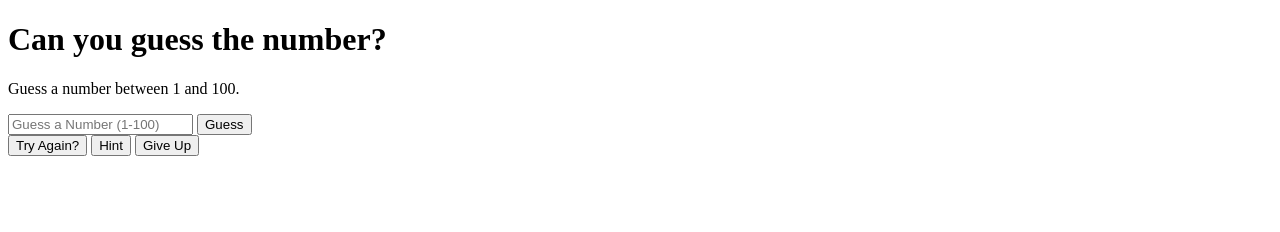
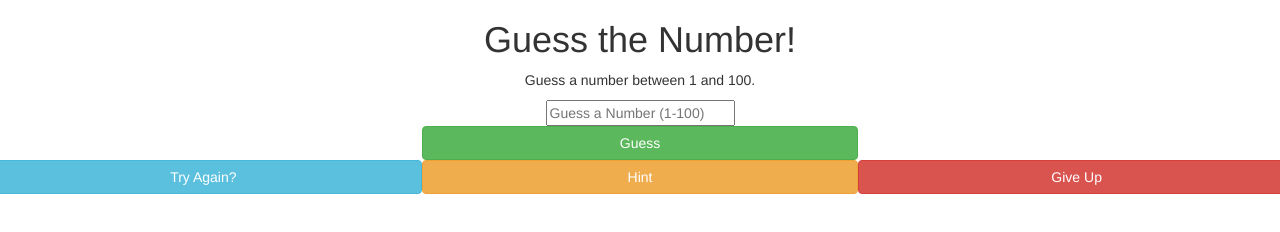
Before and after one commit to paloobi/guessing-game, a plain HTML site: page index.html in a window 1280 px wide. Drawn offline with Linux system fonts and the light colour scheme.

Commit message:
add bootstrap button styles

```diff
--- a/index.html
+++ b/index.html
@@ -4,24 +4,35 @@
   <head>
     <meta charset="utf-8">
     <title>Guess the Number!</title>
+    <link rel="stylesheet" href="bootstrap/css/bootstrap.min.css">
     <link rel="stylesheet" href="style.css">
   </head>
 
   <body>
 
-    <h1>Can you guess the number?</h1>
+    <div id="container">
 
-    <form>
-      <p>Guess a number between 1 and 100.</p>
-      <input type="text" placeholder="Guess a Number (1-100)">
-      <button id="guess">Guess</button>
-    </form>
+      <h1 class="text-center">Guess the Number!</h1>
 
-    <form>
-      <button id="tryAgain">Try Again?</button>
-      <button id="hint">Hint</button>
-      <button id="giveUp">Give Up</button>
-    </form>
+      <form class="text-center">
+        <p>Guess a number between 1 and 100.</p>
+        <div class="row">
+          <input type="text" placeholder="Guess a Number (1-100)">
+        </div>
+        <div class="row">
+          <div class="col-md-4"></div>
+          <button class="col-md-4 btn btn-success" id="guess">Guess</button>
+          <div class="col-md-4"></div>
+        </div>
+      </form>
+
+      <form class="text-center row">
+        <button class="col-md-4 btn btn-info" id="tryAgain">Try Again?</button>
+        <button class="col-md-4 btn btn-warning" id="hint">Hint</button>
+        <button class="col-md-4 btn btn-danger" id="giveUp">Give Up</button>
+      </form>
+
+    </div>
 
   </body>
 
```
